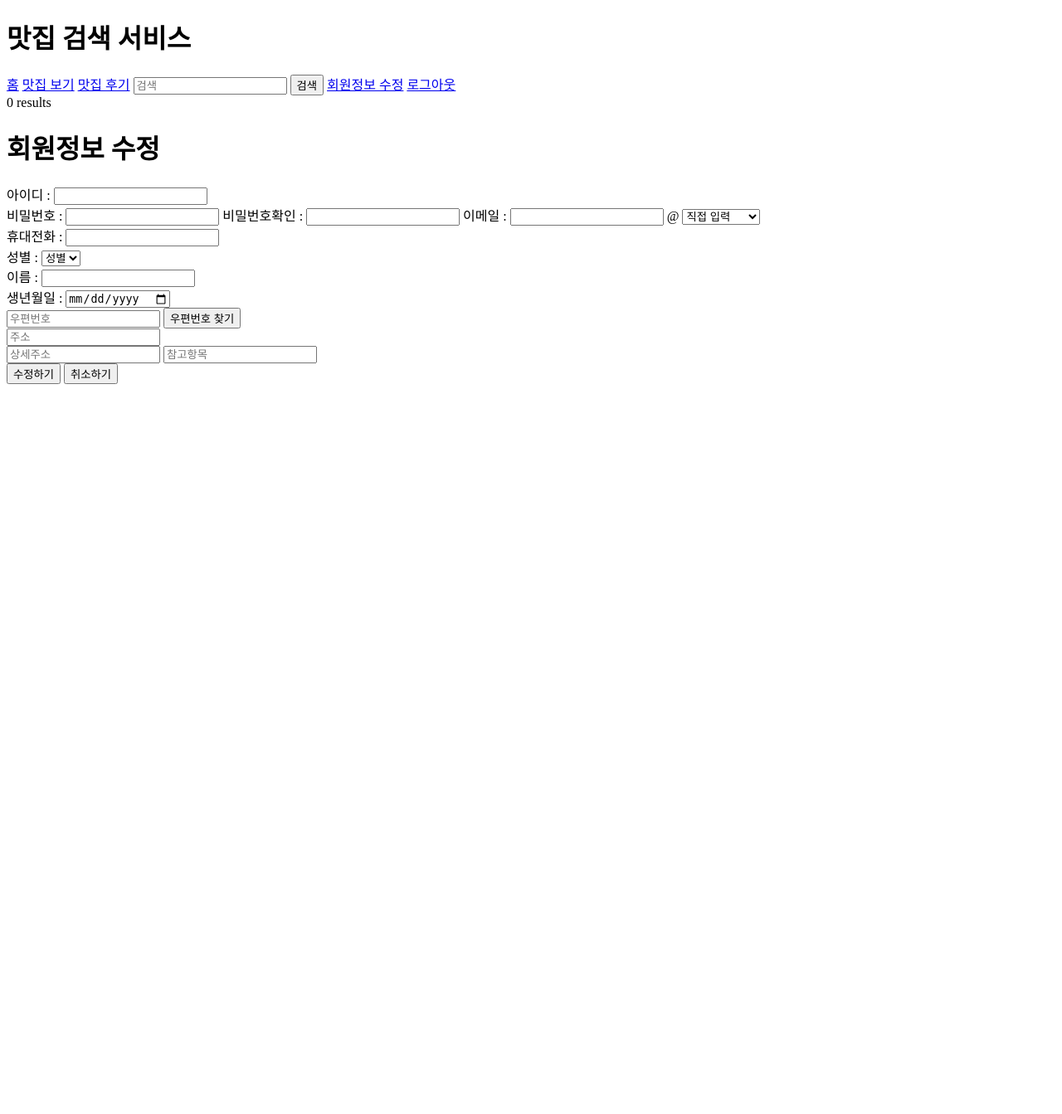
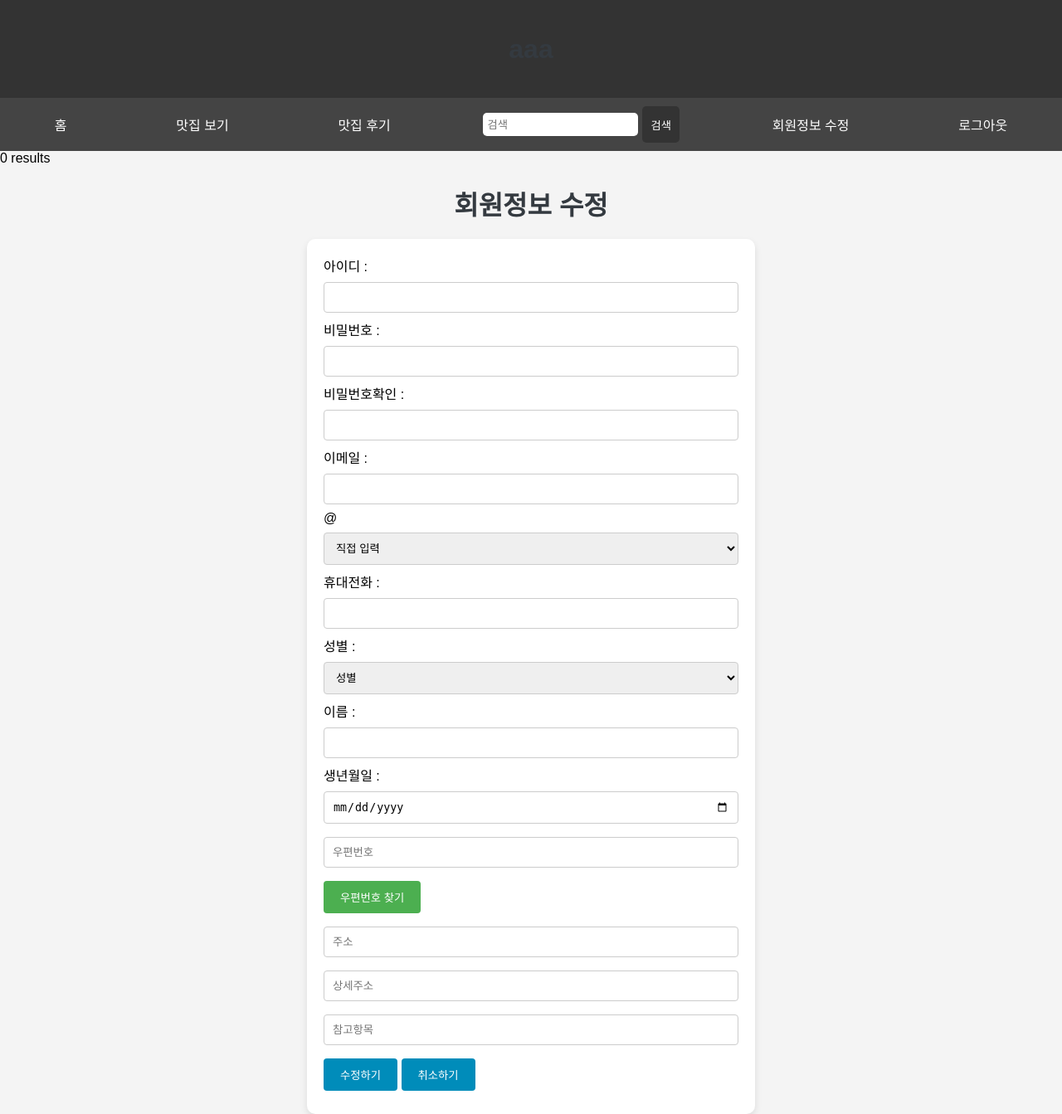
Before and after one commit to JinsuBae2/PHP_final, a PHP site: page /user_update.php in a window 1280 px wide. Shown: the whole page at 83% size. Before the commit the page ends 463 px from the top, so only its background shows below. Run offline with PHP 8.4, Linux system fonts and the light colour scheme; the visitor is signed in with stand-in values (Sample User, id 1); data that the repository does not hold is empty; some libraries are stand-ins or nearby versions.

Commit message:
기본 CSS 추가

```diff
--- a/index.php
+++ b/index.php
@@ -6,7 +6,7 @@
     <title>Document</title>
 </head>
 <body>
-<?php include 'nav_bar.php'; ?>
+    <?php include 'nav_bar.php'; ?>
 
 </body>
 </html>
--- a/login_server.php
+++ b/login_server.php
@@ -30,8 +30,6 @@
                         window.close(); // 팝업 창 닫기
                     </script>";
                 exit();
-                // header("Location: index.php"); // 사용자를 index.php로 리디렉션
-                // exit(); // 중요: 리디렉션 후에는 추가적인 코드 실행을 방지하기 위해 exit() 함수를 호출해야 함
             } else {
                 echo "Invalid userId or userPw";
             }
--- a/nav_bar.php
+++ b/nav_bar.php
@@ -4,11 +4,76 @@
     <meta charset="UTF-8" />
     <meta name="viewport" content="width=device-width, initial-scale=1.0" />
     <title>맛집 검색 서비스</title>
-    <style></style>
+    <style>
+      /* 전체 body 스타일링 */
+      body {
+        font-family: Arial, sans-serif;
+        margin: 0;
+        padding: 0;
+        background: #f4f4f4;
+      }
+
+      /* 헤더 스타일링 */
+      header {
+        background: #333;
+        color: #fff;
+        padding: 20px;
+        text-align: center;
+      }
+
+      /* 네비게이션 바 스타일링 */
+      nav {
+        background: #444;
+        display: flex;
+        justify-content: space-around;
+        padding: 10px 0;
+      }
+
+      /* 네비게이션 링크 스타일링 */
+      nav a {
+        color: #fff;
+        text-decoration: none;
+        padding: 10px 20px;
+      }
+
+      /* 활성화된 링크/호버 스타일링 */
+      nav a:hover {
+        background: #555;
+      }
+
+      /* 검색 영역 스타일링 */
+      nav span {
+        display: flex;
+      }
+
+      /* 검색 입력 필드 스타일링 */
+      nav input[type="text"] {
+        padding: 5px;
+        margin-right: 5px;
+        border: none;
+        border-radius: 5px;
+      }
+
+      /* 검색 버튼 스타일링 */
+      nav input[type="submit"] {
+        border: none;
+        border-radius: 5px;
+        padding: 5px 10px;
+        cursor: pointer;
+        background: #333;
+        color: white;
+      }
+
+      /* 검색 버튼 호버 효과 */
+      nav input[type="submit"]:hover {
+        background: #555;
+      }
+  </style>
+
   </head>
   <body>
     <header>
-      <h1>맛집 검색 서비스</h1>
+      <h1>aaa</h1>
     </header>
     <nav>
         <a href='index.php'>홈</a>
--- a/user_update.php
+++ b/user_update.php
@@ -4,6 +4,75 @@
     <meta charset="UTF-8">
     <meta name="viewport" content="width=device-width, initial-scale=1.0">
     <title>Document</title>
+    <style>
+        body {
+            font-family: 'Noto Sans KR', sans-serif;
+            padding: 20px;
+            background-color: #f8f9fa;
+        }
+        h1 {
+            color: #343a40;
+            text-align: center;
+            margin-bottom: 20px;
+        }
+        form {
+            background-color: #ffffff;
+            padding: 20px;
+            border-radius: 10px;
+            box-shadow: 0 4px 8px rgba(0,0,0,0.1);
+            max-width: 500px;
+            margin: auto;
+        }
+        input[type=text], input[type=password], input[type=date], select {
+            width: 100%;
+            padding: 10px;
+            margin: 8px 0;
+            display: inline-block;
+            border: 1px solid #ccc;
+            border-radius: 4px;
+            box-sizing: border-box;
+        }
+            /* 우편번호 찾기 버튼 스타일링 */
+        form input[type="button"] {
+            background-color: #4CAF50;
+            color: white;
+            padding: 10px 20px;
+            margin: 8px 0;
+            border: none;
+            border-radius: 4px;
+            cursor: pointer;
+        }
+
+        form input[type="button"]:hover {
+            background-color: #45a049;
+        }
+
+        /* 가입하기, 취소하기 버튼 스타일링 */
+        form input[type="submit"],
+        form input[type="reset"] {
+            width: auto;
+            background-color: #008CBA;
+            color: white;
+            padding: 10px 20px;
+            margin: 8px 0;
+            border: none;
+            border-radius: 4px;
+            cursor: pointer;
+        }
+
+        form input[type="submit"]:hover,
+        form input[type="reset"]:hover {
+            background-color: #007B9E;
+        }
+
+        .form-group {
+            margin-bottom: 15px;
+        }
+        label {
+            margin-bottom: 5px;
+            display: block;
+        }
+    </style>
 </head>
 <body>
 <?php include 'nav_bar.php'; ?>
@@ -37,7 +106,7 @@
     <form action="user_update_server.php" method="post">
         아이디 : <input type="text" name="userId" id="" value="<?= $row["userId"]; ?>" readonly /> <br />
         비밀번호 : <input type="password" name="userPw1" id="" />
-        비밀번호확인 : <input type="password" name="userPw2" id="" />
+        비밀번호확인 : <input type="password" name="userPw2" id="" /> <br>
         이메일 : <input type="text" id="userEmail" name="userEmail" value="<?= $userEmail; ?>" /> @
         <select name="emailDomain" id="emailDomain">
             <option value="직접 입력">직접 입력</option>
```
Also changed, not shown: login.php (+68 -3 lines), signup.php (+82 -0 lines).
